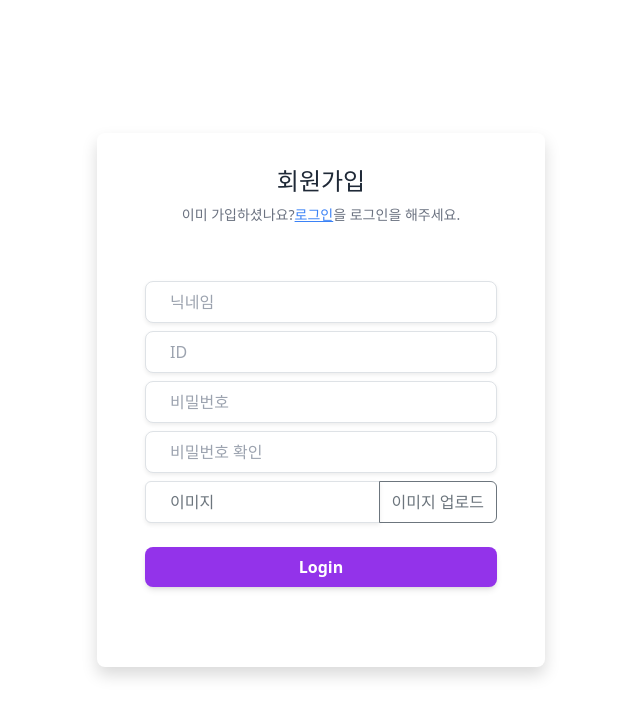
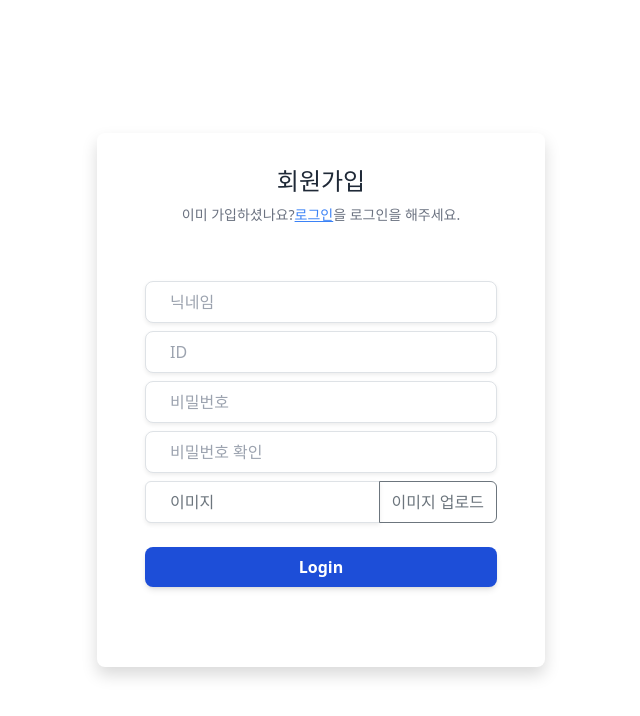
Before and after one commit to Miracle-Midnight/Drawing-Duo, a React (Create React App) app in the folder frontend/: page /Register in a window 1280 px wide. Shown: the top 716 px of the page, without its empty margins (319-959 px from the left). Built offline with nearby package versions, Linux system fonts and the light colour scheme.

Commit message:
Style : 버튼 색 수정

```diff
--- a/frontend/src/routes/register/register.tsx
+++ b/frontend/src/routes/register/register.tsx
@@ -76,7 +76,7 @@ function Login() {
             <div className="flex w-full my-4">
               <button
                 type="submit"
-                className="py-2 px-4  bg-purple-600 hover:bg-purple-700 focus:ring-purple-500 focus:ring-offset-purple-200 text-white w-full transition ease-in duration-200 text-center text-base font-semibold shadow-md focus:outline-none focus:ring-2 focus:ring-offset-2  rounded-lg "
+                className="py-2 px-4  bg-blue-700 hover:bg-blue-500 focus:ring-purple-500 focus:ring-offset-purple-200 text-white w-full transition ease-in duration-200 text-center text-base font-semibold shadow-md focus:outline-none focus:ring-2 focus:ring-offset-2  rounded-lg "
               >
                 Login
               </button>
```
